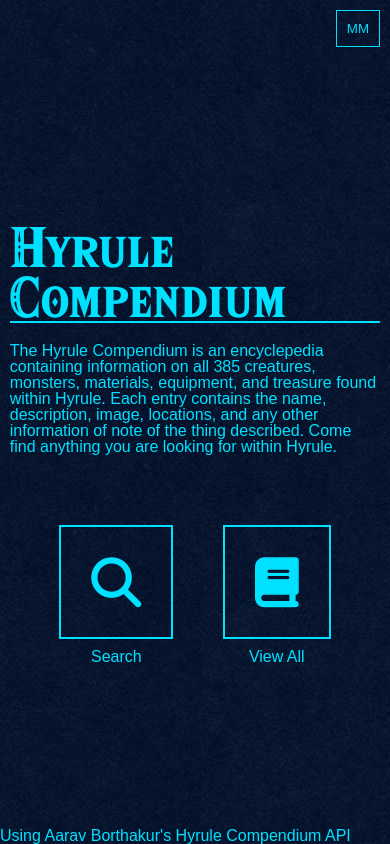
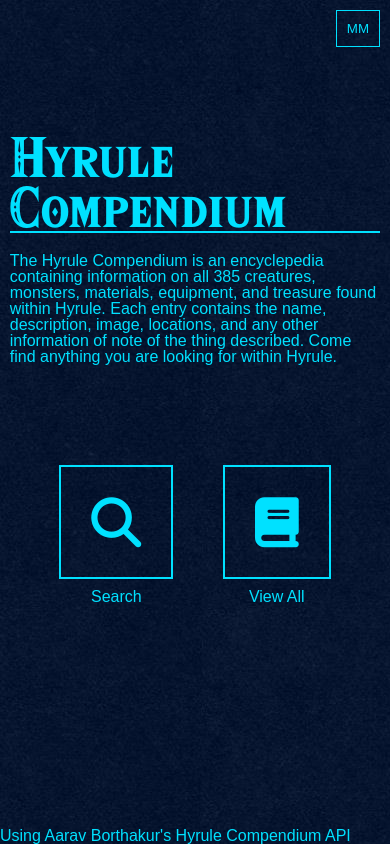
Before and after one commit to TylerP99/hyrule-compendium, a plain HTML site: page index.html in a window 390 px wide. Drawn offline with Linux system fonts and the light colour scheme.

Commit message:
Index layout adjustment

```diff
--- a/css/reworked-styles.css
+++ b/css/reworked-styles.css
@@ -427,7 +427,8 @@ p, span{
         width: 95%;
     }
     #hero {
-        margin-bottom: 7rem;
+        margin-top: -15rem;
+        margin-bottom: 10rem;
     }
 
     .search-content {
```
